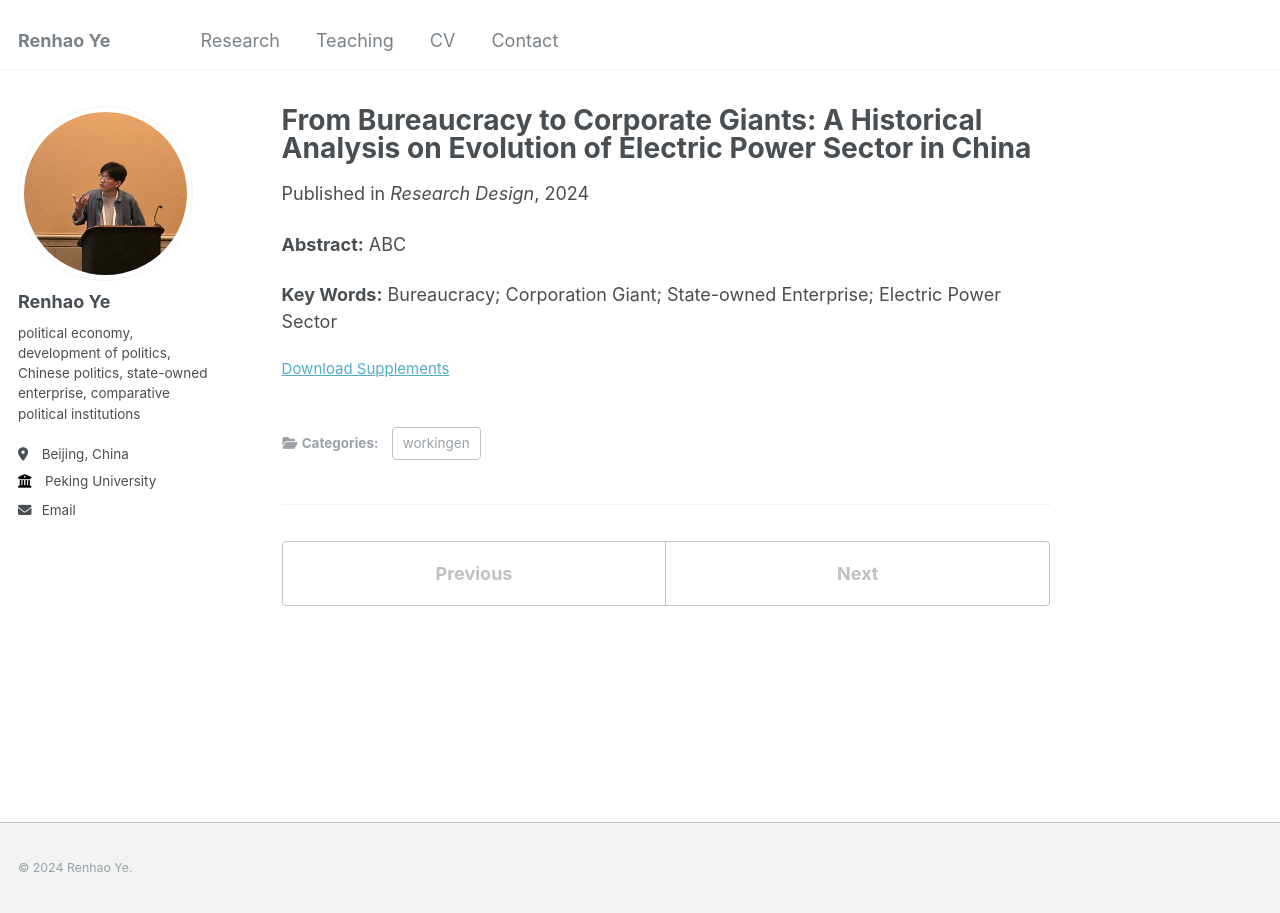
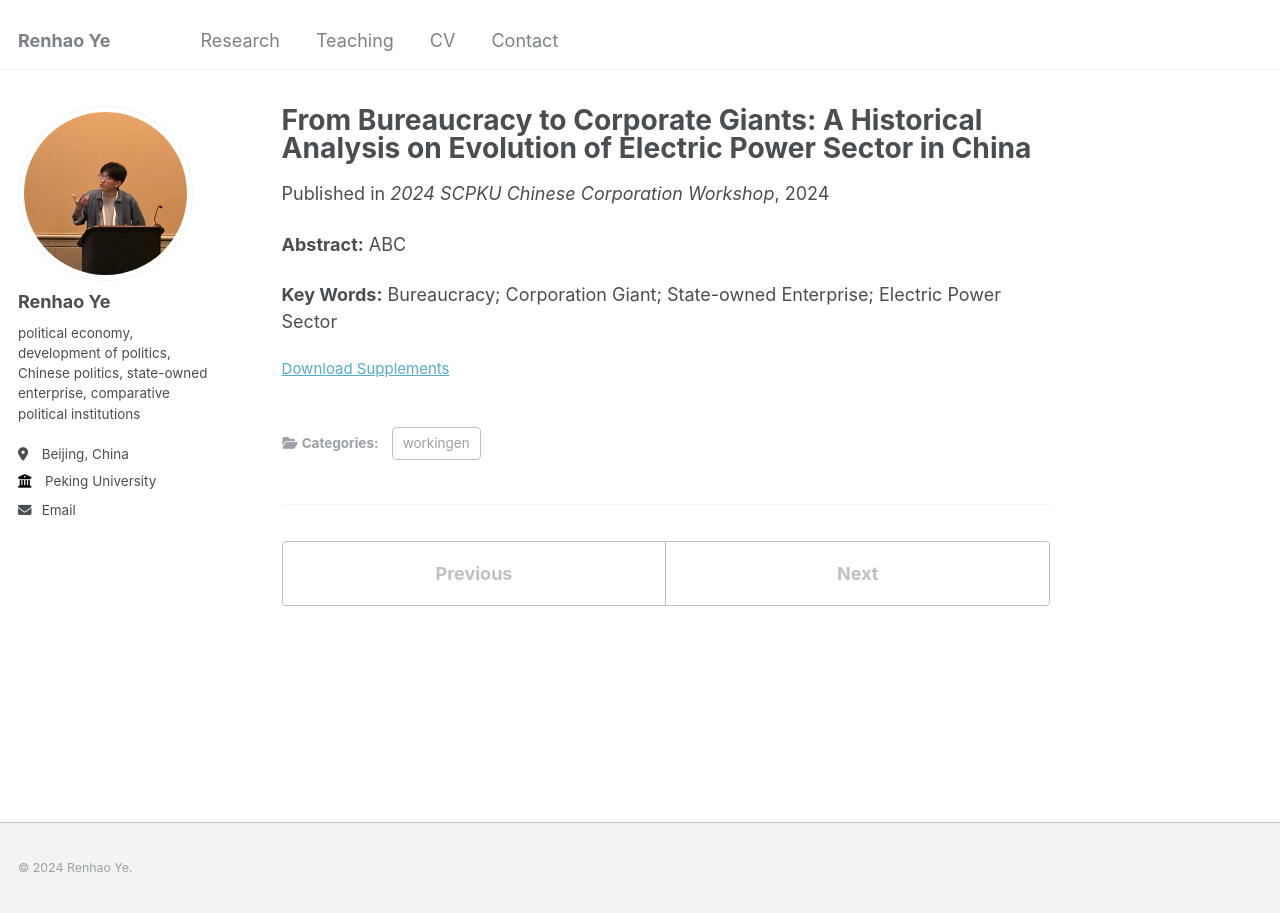
Before and after one commit to thenhow-ye/thenhow-ye.github.io, a Jekyll site: the page built from _publications/2024-08-01-bureaucracy-coporation-electricity.md, in a window 1280 px wide. Built offline with Jekyll 4.4.1, drawn with Linux system fonts in a browser that asks for light colours.

Commit message:
Update 2024-08-01-bureaucracy-coporation-electricity.md

```diff
--- a/_publications/2024-08-01-bureaucracy-coporation-electricity.md
+++ b/_publications/2024-08-01-bureaucracy-coporation-electricity.md
@@ -5,7 +5,7 @@ category: workingen
 permalink: /publication/2024-08-01-bureaucracy-coporation-electricity
 excerpt: 'ABC'
 date: 2024-08-01
-venue: 'Research Design'
+venue: '2024 SCPKU Chinese Corporation Workshop'
 slidesurl: 'http://thenhow-ye.github.io/files/Ye-bureaucracy-corporation-electricity.pdf'
 paperurl: 'http://thenhow-ye.github.io/files/Ye-bureaucracy-corporation-electricity.pdf'
 #citation: 'Ye, Renhao. (2024). &quot;From Bureaucracy to Corporate Giants: A Historical Analysis on Evolution of Electric Power Sector in China.&quot; <i>Working Paper</i>.'
```
